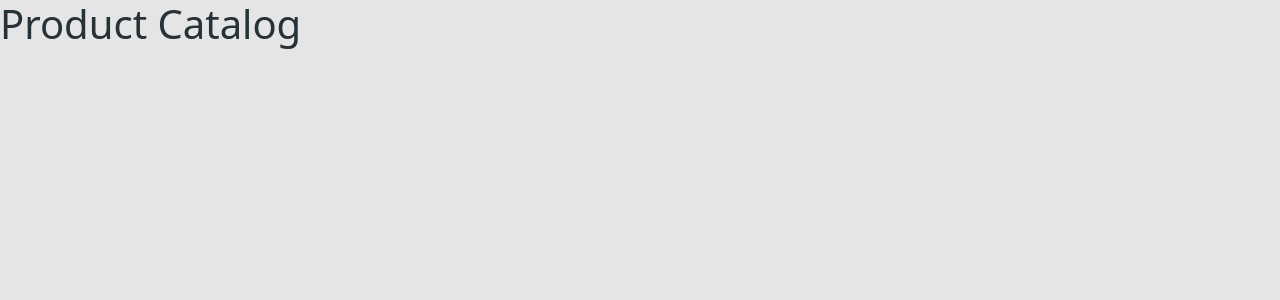
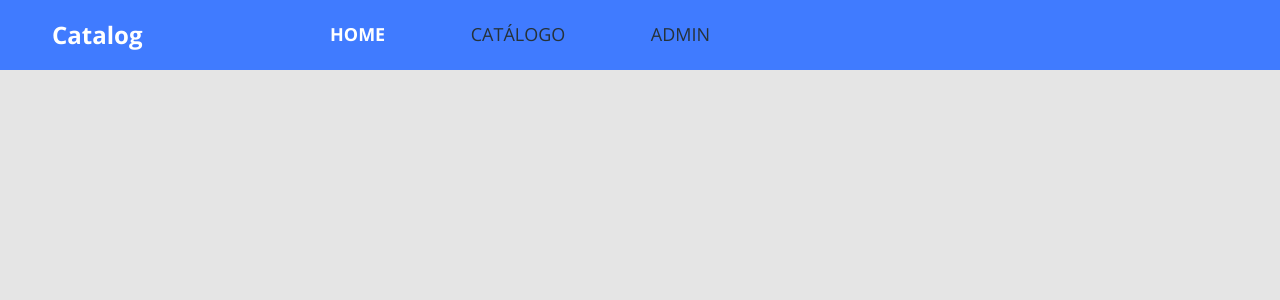
Before and after one commit to Caro2019ar/Catalog, a React (Create React App) app in the folder frontend/: page / in a window 1280 px wide. Shown: the top 300 px of the page. Built offline with nearby package versions, Linux system fonts and the light colour scheme.

Commit message:
Navbar styling

```diff
--- a/frontend/src/App.css
+++ b/frontend/src/App.css
@@ -0,0 +1,21 @@
+@import url('https://fonts.googleapis.com/css2?family=Open+Sans:wght@400;700&display=swap');
+
+* {
+  font-family: 'Open Sans', sans-serif;
+}
+
+h1,
+h2,
+h3,
+h4,
+h5,
+h6 {
+  font-weight: 700;
+  margin-bottom: 0;
+}
+
+a,
+a:hover {
+  text-decoration: none;
+  color: unset;
+}
--- a/frontend/src/App.tsx
+++ b/frontend/src/App.tsx
@@ -1,8 +1,9 @@
-import "./assets/styles/custom.scss";
-import "./App.css";
+import './assets/styles/custom.scss';
+import './App.css';
+import Navbar from './components/Navbar';
 
-function App() {
-	return <h1>Product Catalog</h1>;
-}
+const App = () => {
+  return <Navbar />;
+};
 
 export default App;
--- /dev/null
+++ b/frontend/src/components/Navbar/index.tsx
@@ -0,0 +1,42 @@
+import './styles.css';
+import 'bootstrap/js/src/collapse.js';
+
+const Navbar = () => {
+  return (
+    <nav className="navbar navbar-expand-md navbar-dark bg-primary main-nav">
+      <div className="container-fluid">
+        <a href="link" className="nav-logo-text">
+          <h4>Catalog</h4>
+        </a>
+        <button
+          className="navbar-toggler"
+          type="button"
+          data-bs-toggle="collapse"
+          data-bs-target="#catalog-navbar"
+          aria-controls="catalog-navbar"
+          aria-expanded="false"
+          aria-label="Toggle navigation"
+        >
+          <span className="navbar-toggler-icon"></span>
+        </button>
+        <div className="colapse navbar-collapse" id="catalog-navbar">
+          <ul className="navbar-nav offset-md-2 main-menu">
+            <li>
+              <a href="link" className="active">
+                HOME
+              </a>
+            </li>
+            <li>
+              <a href="link">CATÁLOGO</a>
+            </li>
+            <li>
+              <a href="link">ADMIN</a>
+            </li>
+          </ul>
+        </div>
+      </div>
+    </nav>
+  );
+};
+
+export default Navbar;
--- /dev/null
+++ b/frontend/src/components/Navbar/styles.css
@@ -0,0 +1,28 @@
+.main-nav {
+  padding-left: 40px;
+  min-height: 70px;
+}
+.nav-logo-text,
+.nav-logo-text:hover {
+  color: #fff;
+}
+
+.main-menu {
+  display: flex;
+  font-size: 18px;
+  width: 380px;
+  justify-content: space-between;
+}
+
+.main-menu a {
+  color: rga(255, 255, 255, 0.5);
+}
+
+.main-menu a:hover {
+  color: #fff;
+}
+
+.main-menu a.active {
+  color: #fff;
+  font-weight: bold;
+}
```
Also changed, not shown: 1 other file (tests, documents, lock files or other folders).
